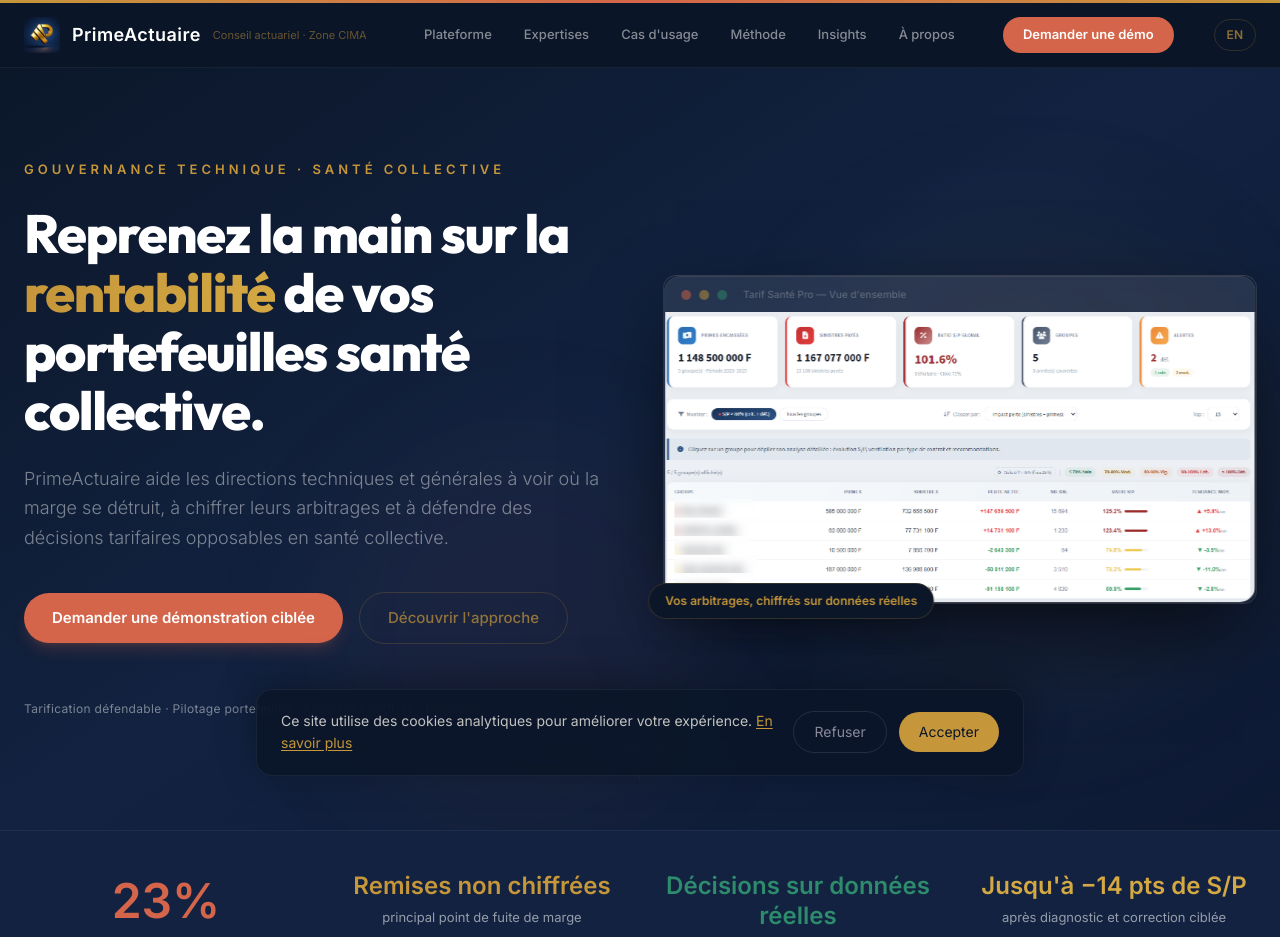
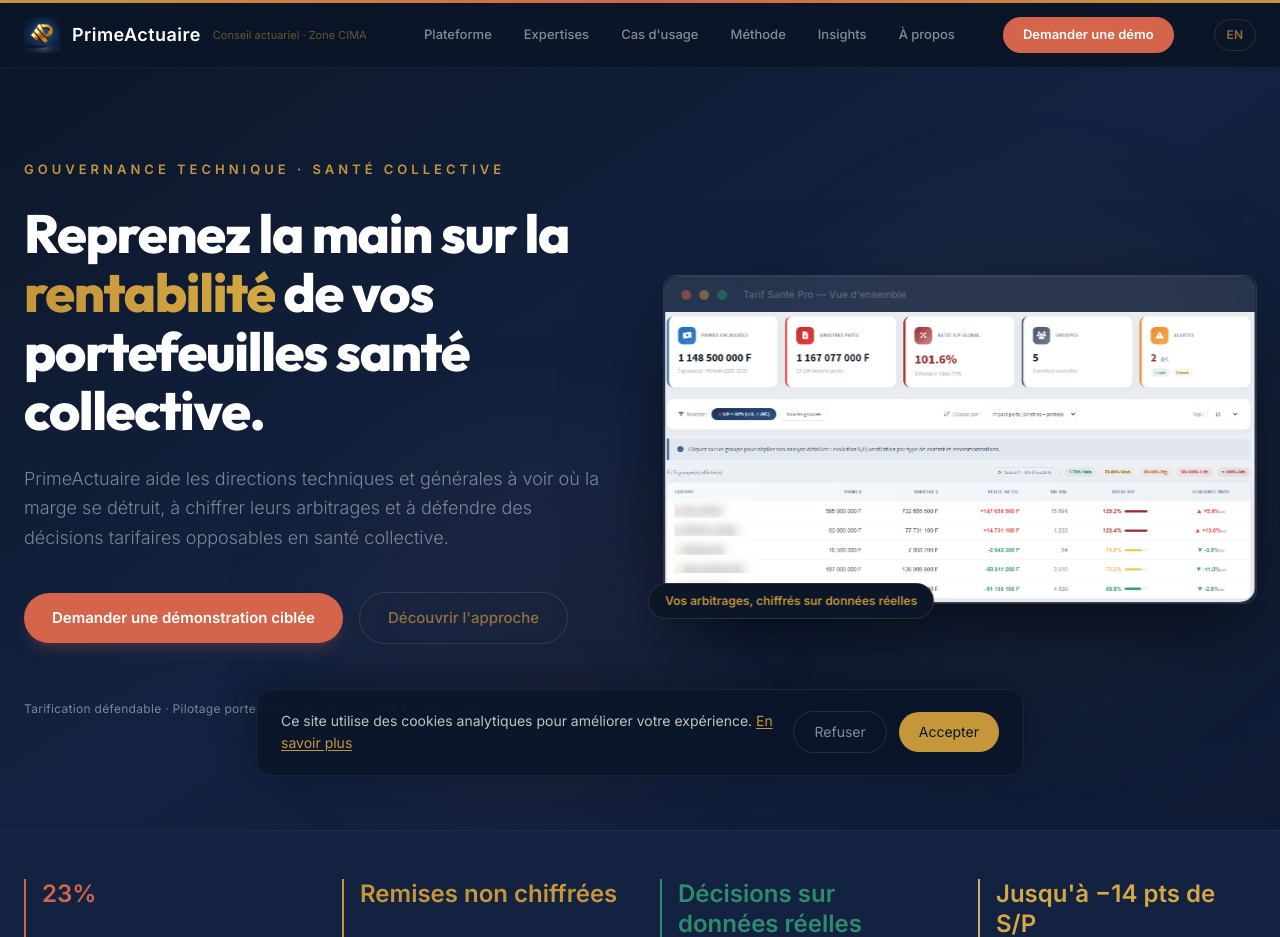
Before and after one commit to sidickgoldman/SiteWeb_PrimeActuaire, a Next.js app: page / in a window 1280 px wide. Shown: the top 937 px of the page. Built offline with nearby package versions, Linux system fonts and the light colour scheme.

Commit message:
fix: statbar - editorial border-l layout, equal visual weight

```diff
--- a/src/components/StatBar.tsx
+++ b/src/components/StatBar.tsx
@@ -4,12 +4,13 @@ import { motion } from "framer-motion";
 import { useI18n } from "@/i18n";
 
 const colors = ["text-coral", "text-gold", "text-teal", "text-gold-light"];
+const borderColors = ["border-coral", "border-gold", "border-teal", "border-[#C5B06A]"];
 
 export default function StatBar() {
   const { t } = useI18n();
   return (
     <section className="bg-navy-mid border-y border-white/5">
-      <div className="max-w-7xl mx-auto px-6 py-10 grid grid-cols-2 lg:grid-cols-4 gap-8">
+      <div className="max-w-7xl mx-auto px-6 py-12 grid grid-cols-2 lg:grid-cols-4 gap-x-10 gap-y-8">
         {t.statBar.stats.map((s, i) => (
           <motion.div
             key={i}
@@ -17,14 +18,14 @@ export default function StatBar() {
             whileInView={{ opacity: 1, y: 0 }}
             viewport={{ once: true, margin: "-50px" }}
             transition={{ duration: 0.5, delay: i * 0.1, ease: [0.22, 1, 0.36, 1] }}
-            className="text-center"
+            className={`border-l-2 pl-4 ${borderColors[i]}`}
           >
-            <p className={`font-[var(--font-heading)] font-extrabold leading-tight ${colors[i]} ${
-              s.value.length <= 8 ? "text-4xl lg:text-5xl" : "text-xl lg:text-2xl"
-            }`}>
-              {s.value}
-            </p>
-            <p className="mt-2 text-[13px] text-white/55 leading-snug">{s.label}</p>
+            <div className="min-h-[68px] flex items-start">
+              <p className={`font-[var(--font-heading)] font-extrabold text-xl lg:text-2xl leading-tight ${colors[i]}`}>
+                {s.value}
+              </p>
+            </div>
+            <p className="text-[12px] text-white/50 leading-snug">{s.label}</p>
           </motion.div>
         ))}
       </div>
```
